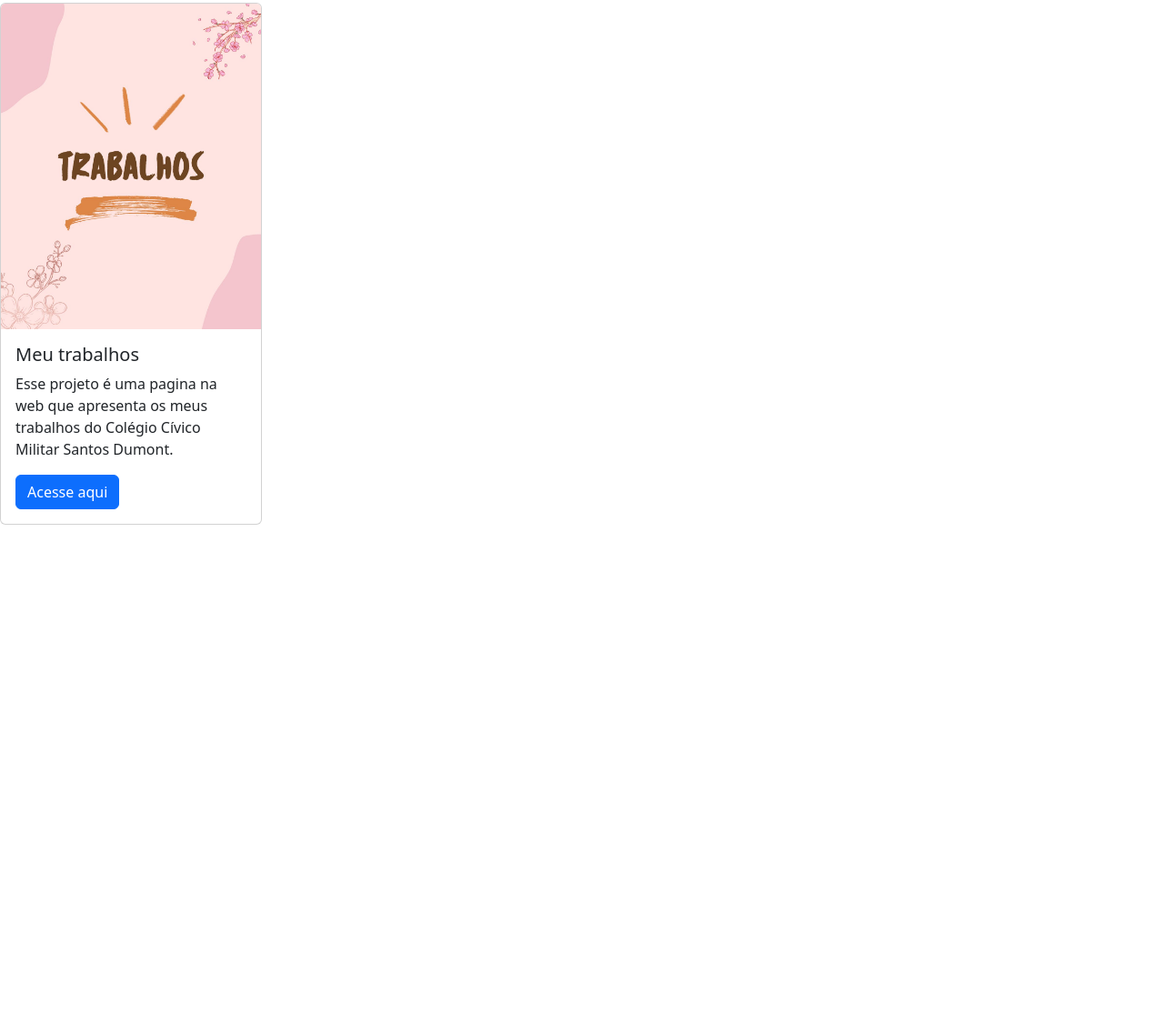
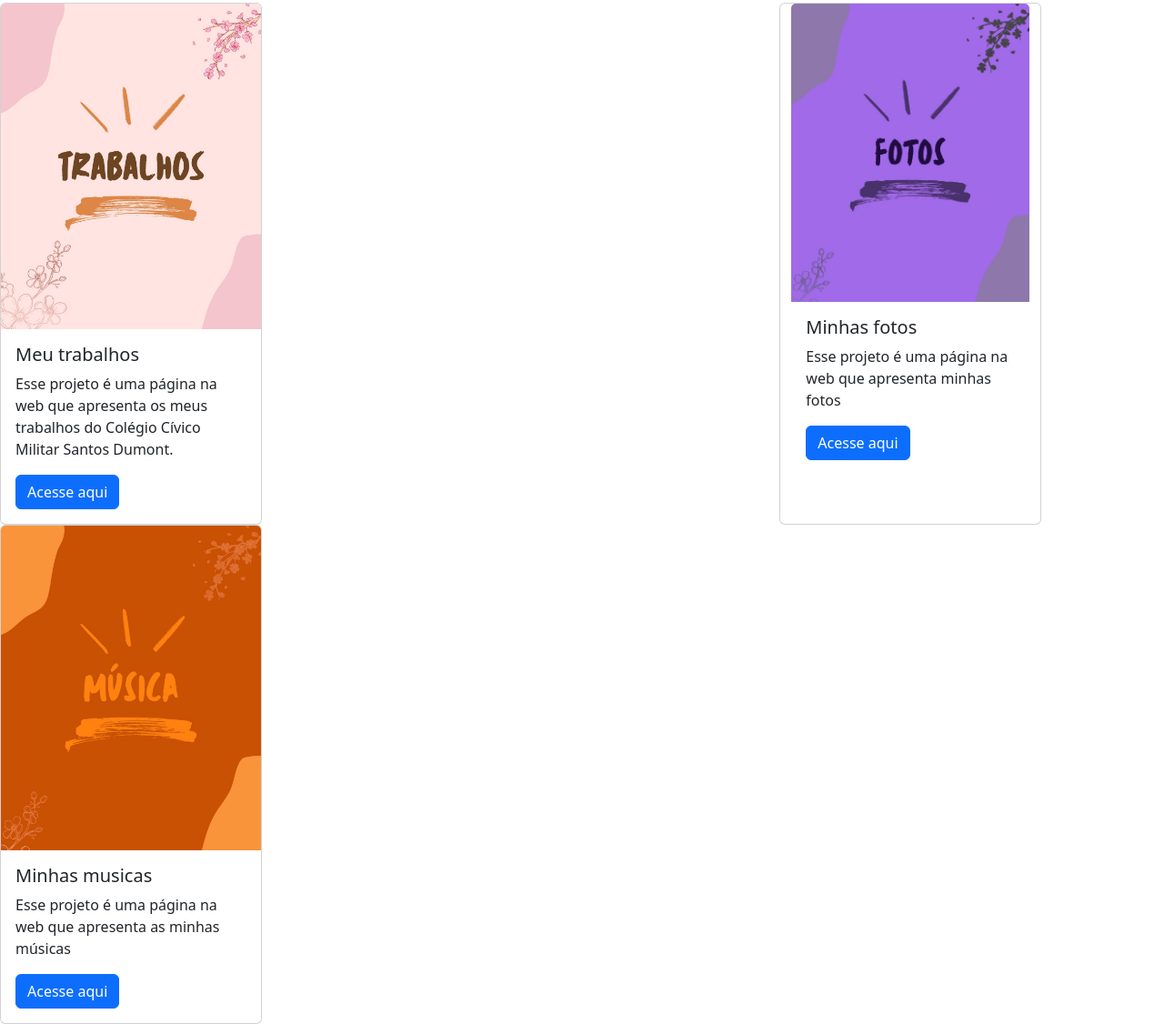
Before and after one commit to Mafer11111/programa-o2Mafer, a plain HTML site: page index.html in a window 1280 px wide. Shown: the part 411-1537 px from the top of the page at 91% size. Before the commit the page ends 988 px from the top, so only its background shows below. Drawn offline with nearby package versions, Linux system fonts and the light colour scheme.

Commit message:
alteração

```diff
--- a/index.html
+++ b/index.html
@@ -33,19 +33,48 @@ height="150"
 </header>
 
 <div class="row">
+  <!--Proj 1-->
   <div class="col-md-4">
     <div class="card" style="width: 18rem;">
       <img src="Inserir um título.jpg" class="card-img-top" alt="capa para trabalho" />
       <div class="card-body">
         <h5 class="card-title">Meu trabalhos</h5>
         <p class="card-text">
-          Esse projeto é uma pagina na web que apresenta os meus trabalhos do Colégio Cívico Militar
+          Esse projeto é uma página na web que apresenta os meus trabalhos do Colégio Cívico Militar
           Santos Dumont.
         </p>
         <a href="#" class="btn btn-primary">Acesse aqui</a>
       </div>
     </div>
   </div>
+
+  <!--Proj 2-->
+    <div class="col-md-4"></div>
+      <div class="card" style="width: 18rem;">
+        <img src="capa 2 (1).jpg" class="card-img-top" alt="capa para fotos" />
+        <div class="card-body">
+          <h5 class="card-title">Minhas fotos</h5>
+          <p class="card-text">
+            Esse projeto é uma página na web que apresenta minhas fotos
+          </p>
+          <a href="#" class="btn btn-primary">Acesse aqui</a>
+        </div>
+      </div>
+    </div>
+
+    <!--Proj 3-->
+    <div class="col-md-4">
+      <div class="card" style="width: 18rem;">
+        <img src="capa 3.jpg" class="card-img-top" alt="capa para minhas músicas" />
+        <div class="card-body">
+          <h5 class="card-title">Minhas musicas</h5>
+          <p class="card-text">
+            Esse projeto é uma página na web que apresenta as minhas músicas
+          </p>
+          <a href="#" class="btn btn-primary">Acesse aqui</a>
+        </div>
+      </div>
+    </div>
 </div>
 
 
```
Also changed, not shown: capa 2 (1).jpg (added), capa 3.jpg (added), projeto-1.png (deleted), projeto-2.png (deleted), projeto-3.png (deleted).
